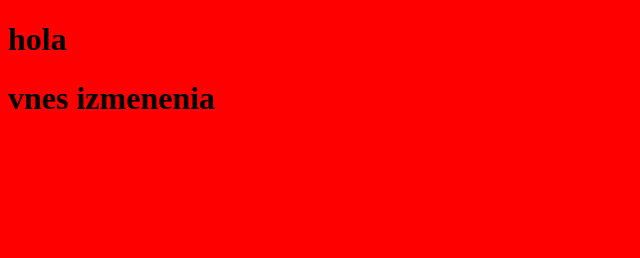
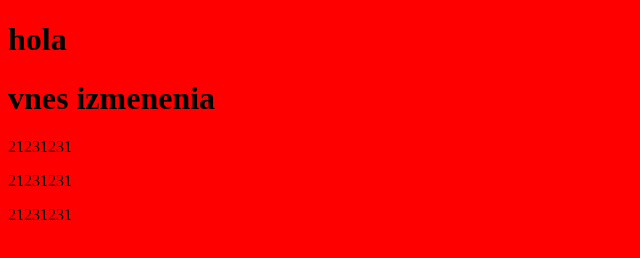
Before and after one commit to Dtfee/123123, a plain HTML site: page index.html in a window 1280 px wide. Shown: the whole page, without its empty margins (0-640 px from the left). Drawn offline with Linux system fonts and the light colour scheme.

Commit message:
Add section

```diff
--- a/index.html
+++ b/index.html
@@ -11,5 +11,10 @@
 <body>
 <h1> hola </h1>
 <h1> vnes izmenenia</h1>
+<section>
+    <p> 21231231</p>
+    <p> 21231231</p>
+    <p> 21231231</p>
+</section>
 </body>
 </html>
```
